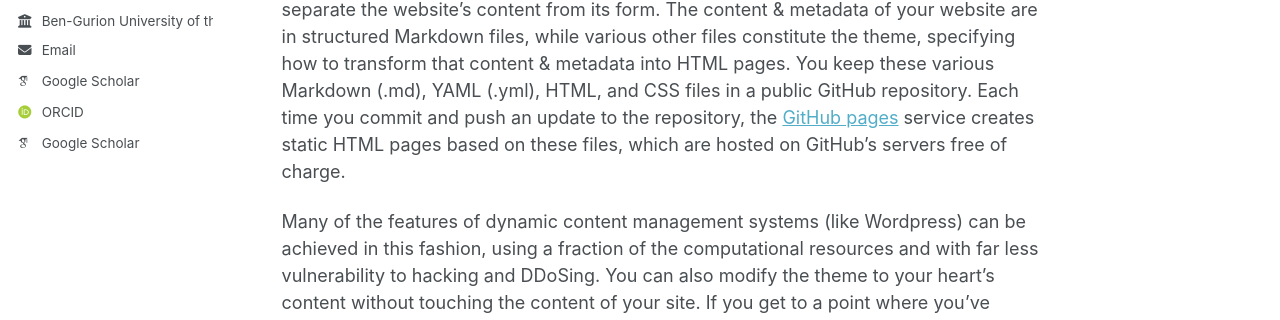
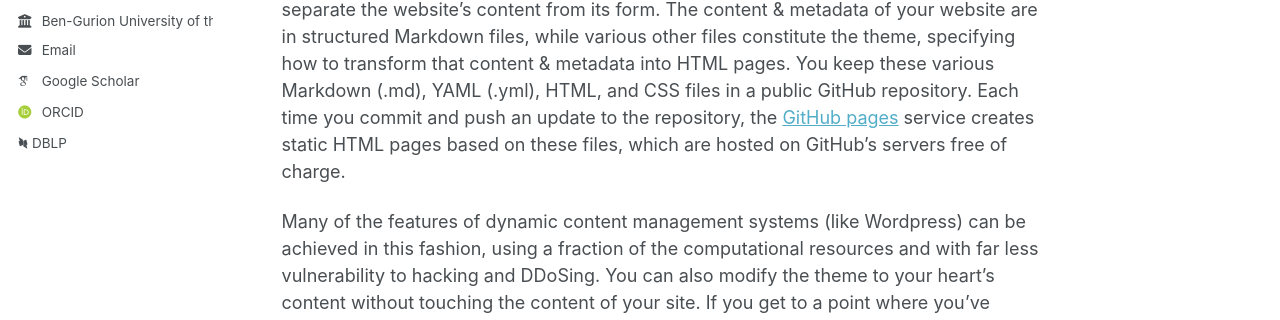
Before and after one commit to IdanShabat/idanshabat.github.io, a Jekyll site: the page built from _pages/about.md, in a window 1280 px wide. Shown: the part 375-695 px from the top of the page. Built offline with Jekyll 4.4.1, drawn with Linux system fonts in a browser that asks for light colours; some web fonts are replaced; a script that is not in the unit is left out.

Commit message:
Update author-profile.html

```diff
--- a/_includes/author-profile.html
+++ b/_includes/author-profile.html
@@ -69,8 +69,13 @@
         <li><a href="{{ author.inspire-hep }}"><i class="ai ai-inspire ai-fw icon-pad-right"></i>INSPIRE-HEP</a></li>
       {% endif %}
       {% if author.dblp %}
-        <li><a href="{{ author.googlescholar }}"><i class="ai ai-google-scholar ai-fw icon-pad-right"></i>Google Scholar</a></li>
-      {% endif %}
+  <li>
+    <a href="{{ author.dblp }}" target="_blank">
+      <i class="ai ai-dblp"></i> DBLP
+    </a>
+  </li>
+{% endif %}
+
 
       <!-- Font Awesome icons / Repositories and software development -->
       {% if author.bitbucket %}
```
